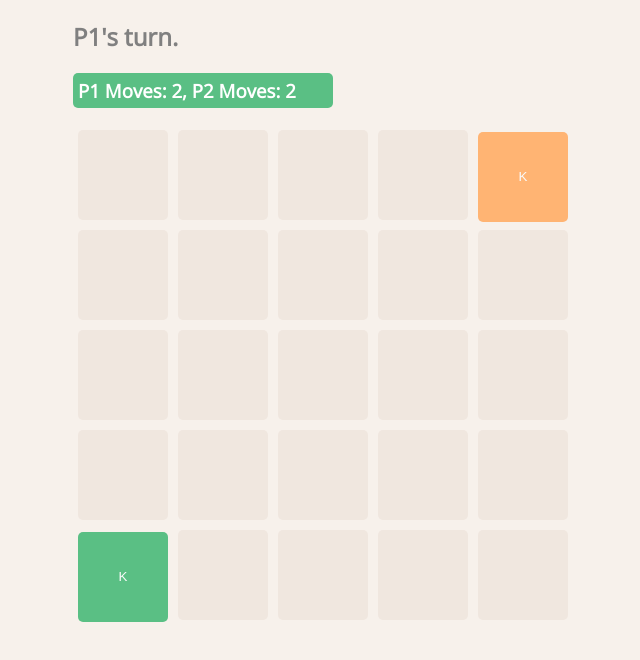
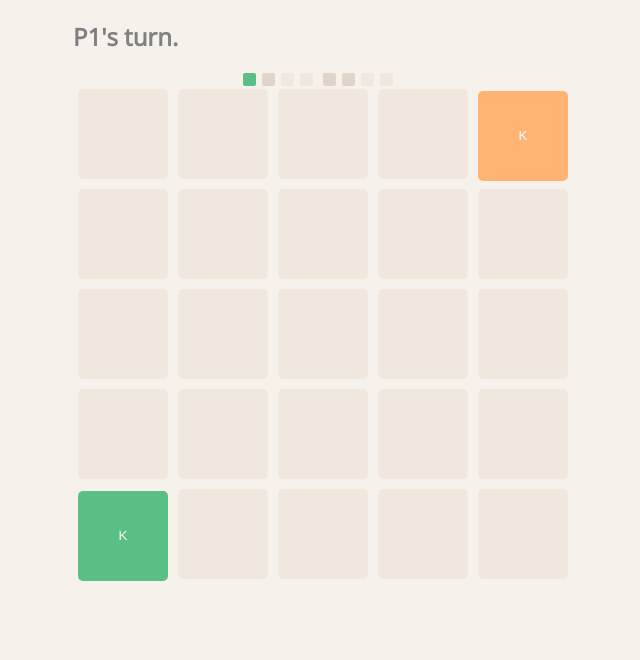
Before and after one commit to scalettar/kindo, a React (Create React App) app: page / in a window 1280 px wide. Shown: the top 660 px of the page, without its empty margins (317-957 px from the left). Built offline with nearby package versions, Linux system fonts and the light colour scheme; the HTML template or start-up script is replaced by a standard one.

Commit message:
Implement turn/move tracking pips for clearer visual feedback.

```diff
--- a/src/components/game-board-moves/game-board-moves.component.jsx
+++ b/src/components/game-board-moves/game-board-moves.component.jsx
@@ -1,15 +1,47 @@
-import React from 'react';
+import React from "react";
 
 import {
-    MovesContainer,
-    PipContainer
+  MovesContainer,
+  PipsContainer,
+  PipContainer,
+  PlayerContainer
 } from "./game-board-moves.styles";
 
-const GameBoardMoves = (props) => (
-    <MovesContainer>
-        <PipContainer>
-        </PipContainer>
-    </MovesContainer>
-);
+class GameBoardMoves extends React.Component {
+  getPipColors(player, pipNumber) {
+    if (player === this.props.currentPlayer) {
+      if (this.props.currentMoves >= pipNumber) return "color";
+      else if (this.props.nextMoves[player - 1] >= pipNumber) return "dark";
+      else return "neutral";
+    } else {
+      if ((this.props.nextMoves[player - 1] || 2) >= pipNumber) return "dark";
+      else return "neutral";
+    }
+  }
+
+  render() {
+    const { theme } = this.props;
+    return (
+      <MovesContainer>
+        <PlayerContainer>
+          <PipsContainer>
+            <PipContainer theme={theme} player={1} pipColor={this.getPipColors(1, 1)} />
+            <PipContainer theme={theme} player={1} pipColor={this.getPipColors(1, 2)} />
+            <PipContainer theme={theme} player={1} pipColor={this.getPipColors(1, 3)} />
+            <PipContainer theme={theme} player={1} pipColor={this.getPipColors(1, 4)} />
+          </PipsContainer>
+        </PlayerContainer>
+        <PlayerContainer>
+          <PipsContainer>
+            <PipContainer theme={theme} player={2} pipColor={this.getPipColors(2, 1)} />
+            <PipContainer theme={theme} player={2} pipColor={this.getPipColors(2, 2)} />
+            <PipContainer theme={theme} player={2} pipColor={this.getPipColors(2, 3)} />
+            <PipContainer theme={theme} player={2} pipColor={this.getPipColors(2, 4)} />
+          </PipsContainer>
+        </PlayerContainer>
+      </MovesContainer>
+    );
+  }
+}
 
 export default GameBoardMoves;
--- a/src/components/game-board-moves/game-board-moves.styles.jsx
+++ b/src/components/game-board-moves/game-board-moves.styles.jsx
@@ -1,12 +1,57 @@
 import styled from "styled-components";
 
 import {
-    kindoNeutral,
-    cyberNeutral
-} from '../../themes/themes.styles';
+  kindoP1,
+  kindoP2,
+  kindoNeutral,
+  kindoNeutralDark,
+  cyberP1,
+  cyberP2,
+  cyberNeutral,
+  cyberNeutralDark
+} from "../../themes/themes.styles";
+
+const getPipStyles = props => {
+  if (props.theme === "cyber") {
+    if (props.pipColor === "color") {
+      if (props.player === 1) return cyberP1;
+      else return cyberP2;
+    } else if (props.pipColor === "dark") return cyberNeutralDark;
+    else return cyberNeutral;
+  }
+  else {
+    if (props.pipColor === "color") {
+      if (props.player === 1) return kindoP1;
+      else return kindoP2;
+    } else if (props.pipColor === "dark") return kindoNeutralDark;
+    else return kindoNeutral;
+  }
+};
 
 export const MovesContainer = styled.div`
+  display: flex;
+  flex-direction: row;
+  justify-content: center;
+  width: 500px;
+`;
+
+export const PipsContainer = styled.div`
+  width: 80px;
+  display: flex;
+  flex-direction: row;
 `;
 
 export const PipContainer = styled.div`
+  width: 13px;
+  height: 13px;
+  margin-right: 6px;
+  border-radius: 2px;
+  background-color: black;
+  ${getPipStyles}
 `;
+
+export const PlayerContainer = styled.div`
+  display: flex;
+  flex-direction: column;
+  justify-content: center;
+`;
--- a/src/components/game-board-tile/game-board-tile.styles.jsx
+++ b/src/components/game-board-tile/game-board-tile.styles.jsx
@@ -30,5 +30,8 @@ export const TileContainer = styled.button`
   &:focus {
     outline: none;
   }
+  &:hover {
+    opacity: 0.9;
+  }
   ${getTileStyles}
 `;
--- a/src/components/game-board/game-board.component.jsx
+++ b/src/components/game-board/game-board.component.jsx
@@ -1,6 +1,7 @@
 import React from "react";
 
 import GameBoardTile from "../game-board-tile/game-board-tile.component";
+import GameBoardMoves from "../game-board-moves/game-board-moves.component";
 
 import * as utils from "../../utils/functions.utils";
 
@@ -157,9 +158,12 @@ class GameBoard extends React.Component {
         <div className="board-wrapper">
           <div className="board">
             <h2 className="board-heading">{status}</h2>
-            <MovesContainer currentPlayer={this.state.currentPlayer}>{`P1 Moves: ${
-              this.state.nextMoves[0]
-            }, P2 Moves: ${this.state.nextMoves[1]}`}</MovesContainer>
+            <GameBoardMoves
+              theme={this.state.theme}
+              currentPlayer={this.state.currentPlayer}
+              currentMoves={this.state.currentMoves}
+              nextMoves={this.state.nextMoves}
+            />
             <GameBoardContainer>{this.displayBoard(this.state.tiles)}</GameBoardContainer>
           </div>
           {winner && (
--- a/src/themes/themes.styles.jsx
+++ b/src/themes/themes.styles.jsx
@@ -9,6 +9,9 @@ export const kindoBackground = css`
 `;
 export const kindoNeutral = css`
   background-color: #f0e7df;
+`;
+export const kindoNeutralDark = css`
+  background-color: #e1d4ca;
 `;
 export const kindoP1 = css`
   background-color: #5abf84;
@@ -24,6 +27,9 @@ export const cyberBackground = css`
 export const cyberNeutral = css`
   background-color: #313639;
 `;
+export const cyberNeutralDark = css`
+  background-color: #ffffff;
+`;
 export const cyberP1 = css`
   background-color: #00f0ff;
 `;
```
Also changed, not shown: src/components/game-board-tile/game-board-tile.component.jsx (+11 -13 lines), 1 other file (tests, documents, lock files or other folders).
